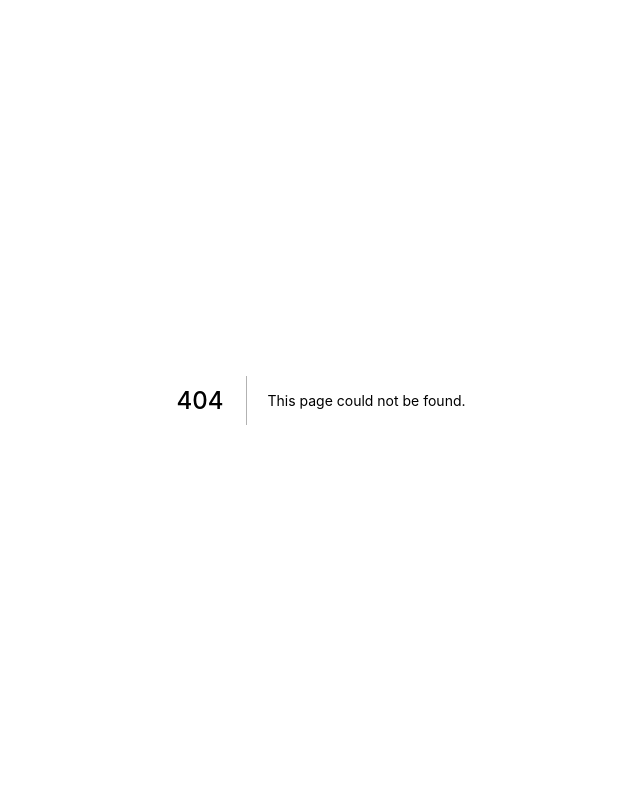
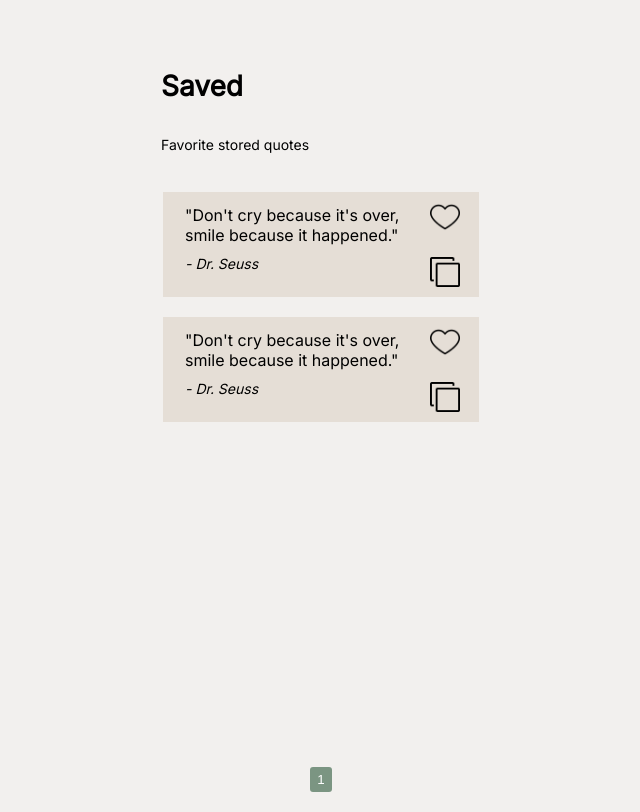
Before and after one commit to bachvanquangmc/quotinator, a Next.js app: page /saved in a window 1280 px wide. Before the commit this address had no page. Shown: the whole page, without its empty margins (319-959 px from the left). Built offline with nearby package versions, Linux system fonts and the light colour scheme; a web font is replaced by a local one.

Commit message:
changes made to index and added saved page

```diff
--- a/comps/Header/index.js
+++ b/comps/Header/index.js
@@ -3,7 +3,6 @@ import styled from 'styled-components';
 
 const MainCont = styled.div`
     display: flex;
-    margin: ${props=>props.margin};
 `;
 
 const HeaderText = styled.h1`
@@ -16,9 +15,8 @@ const Header = ({
     header="Default",
     fontsize="28px",
     fontweight="600",
-    margin="0px",
 }) => {
-    return <MainCont margin={margin}>
+    return <MainCont>
         <HeaderText fsize={fontsize} fweight={fontweight}>{header}</HeaderText>
     </MainCont>
 }
--- a/comps/QuoteCard/index.js
+++ b/comps/QuoteCard/index.js
@@ -41,7 +41,7 @@ const ImgCont = styled.div`
     flex-direction: column;
     justify-content: space-between;
     align-items: center;
-    margin-left: 10px;
+    margin: 2px 2px 2px 10px;
 `;
 
 const Img = styled.img`
@@ -58,6 +58,7 @@ const QuoteCard = ({
     text = "Don't cry because it's over, smile because it happened.",
     subText = "Dr. Seuss",
     imgSrc = "/heart.png" ,
+    imgSrc2 = "/copy.png" ,
     // onClick = () => {}
 }) => {
 
@@ -72,7 +73,7 @@ const QuoteCard = ({
             </TextCont>
             <ImgCont>
                 <Img src={imgSrc}/>
-                <Img src={imgSrc}/>
+                <Img src={imgSrc2}/>
             </ImgCont>
         </QuoteCont>
     )
--- /dev/null
+++ b/pages/saved.js
@@ -0,0 +1,79 @@
+import React from 'react';
+import styled from "styled-components";
+import Navbar from '../comps/Navbar';
+import Header from '../comps/Header'
+import Subheader from '../comps/Subheader'
+import QuoteCard from '../comps/QuoteCard';
+import PageBtn from '../comps/PageBtn';
+
+const MainCont = styled.div`
+    display:flex;
+    flex-direction:column;
+    justify-content:center;
+    align-items:center;
+    background-color: #F2F0EE;
+    width: 375px;
+    min-height: 812px;
+
+    @media only screen and (min-width: 992px) {
+        display:flex;
+        width: 100%;
+        height: auto;
+    }
+`;
+
+const NavCont = styled.div`
+    display: flex;
+    min-width: 320px;
+    min-height: 40px;
+    margin-top: 5px;
+`;
+
+const HeaderCont = styled.div`
+    display: flex;
+    flex-basis: 20%;
+    flex-direction:column;
+    justify-content:center;
+    align-items: flex-start;
+    min-width: 320px;
+    margin: 5px;
+`;
+
+const QuoteCont = styled.div`
+    flex-basis: 70%;
+    margin-bottom: 5px;
+`;
+
+const FooterCont = styled.div`
+    display: flex;
+    flex: 1;
+    flex-direction: column;
+    justify-content: flex-end;
+    align-items: center;
+    margin: 20px 0px;
+`;
+
+
+export default function Saved() {
+    return (
+        <MainCont>
+            <NavCont>
+                {/* <Navbar /> */}
+            </NavCont>
+
+            <HeaderCont>
+                <Header header="Saved" />
+                <Subheader subheader="Favorite stored quotes" />
+            </HeaderCont>
+
+            <QuoteCont>
+                <QuoteCard imgSrc="/heart_outline_blk.png" />
+                <QuoteCard imgSrc="/heart_outline_blk.png" />
+            </QuoteCont>
+
+            <FooterCont>
+                <PageBtn />
+            </FooterCont>
+        </MainCont>
+    )
+}
```
Also changed, not shown: pages/index.js (+11 -5 lines).
